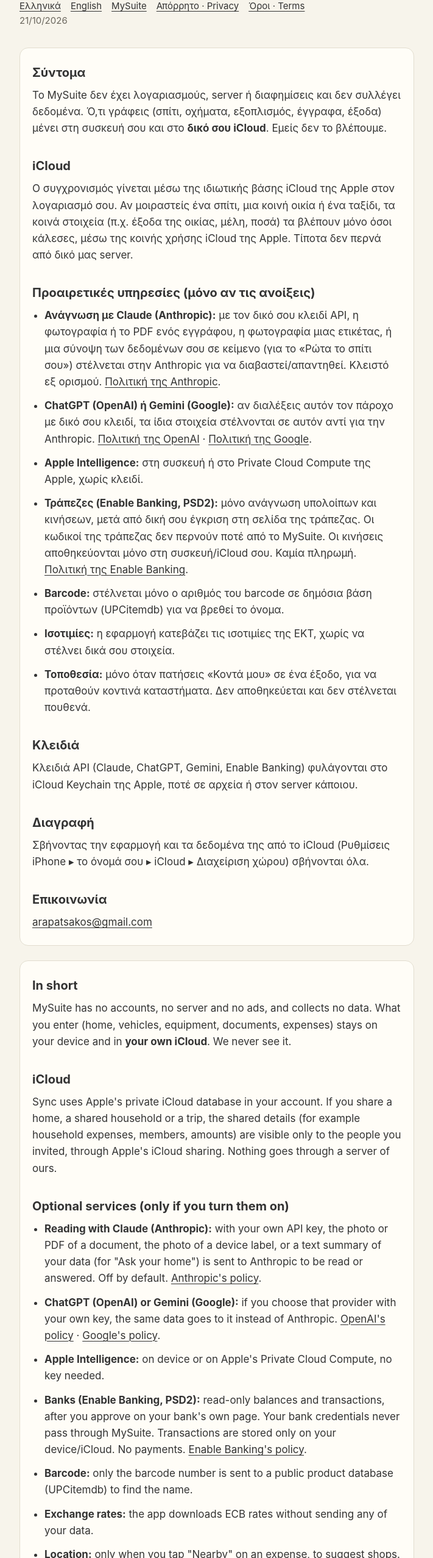
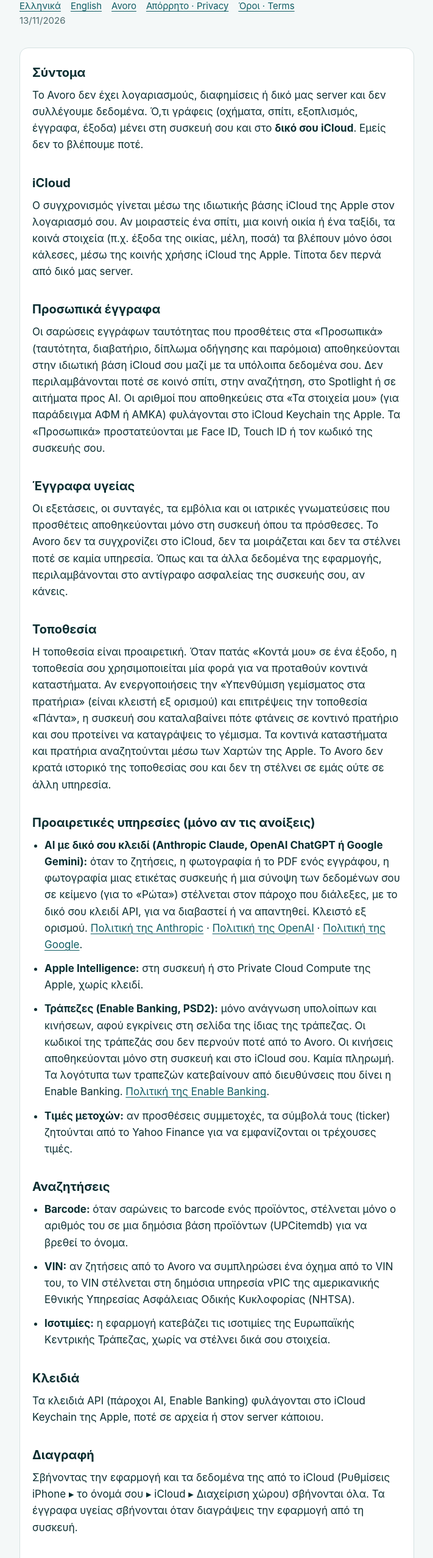
Before and after one commit to arapatsakos/mysuite-web, a plain HTML site: page privacy.html in a window 1280 px wide. Shown: the part 115-2670 px from the top of the page at 61% size, without its empty margins (284-995 px from the left). Drawn offline with Linux system fonts and the light colour scheme.

Commit message:
Avoro: μετονομασία σελίδων από MySuite, νέα παλέτα, ακριβής πολιτική απορρήτου (τοποθεσία Always, έγγραφα υγείας μόνο στη συσκευή, VIN, τιμές μετοχών)
Co-Authored-By: Claude Fable 5.2 <noreply@anthropic.com>

```diff
--- a/privacy.html
+++ b/privacy.html
@@ -4,11 +4,11 @@
 <meta charset="utf-8">
 <meta name="viewport" content="width=device-width, initial-scale=1">
 <meta name="color-scheme" content="light dark">
-<title>Πολιτική απορρήτου · Privacy Policy · MySuite</title>
+<title>Πολιτική απορρήτου · Privacy Policy · Avoro</title>
 <style>
-  :root { --bg: #F7F4EB; --fg: #333333; --muted: #6b675e; --line: #e2ddcf; --card: #fffdf7; --accent: #333333; }
+  :root { --bg: #F4F8F8; --fg: #0B2E31; --muted: #4F6B6E; --line: #D5E1E2; --card: #FFFFFF; --accent: #0F5C63; }
   @media (prefers-color-scheme: dark) {
-    :root { --bg: #333333; --fg: #F7F4EB; --muted: #bdb8ab; --line: #4a4a4a; --card: #3b3b3b; --accent: #F7F4EB; }
+    :root { --bg: #0B1F21; --fg: #E6F2F1; --muted: #9DB7B8; --line: #24423F; --card: #12292C; --accent: #6CCFC6; }
   }
   * { box-sizing: border-box; }
   html { -webkit-text-size-adjust: 100%; }
@@ -32,56 +32,74 @@
 <body>
 <main>
 <header>
-  <p class="app">MySuite</p>
+  <p class="app">Avoro</p>
   <h1>Πολιτική απορρήτου · Privacy Policy</h1>
-  <nav><a href="#el">Ελληνικά</a><a href="#en">English</a><a href="index.html">MySuite</a><a href="privacy.html">Απόρρητο · Privacy</a><a href="terms.html">Όροι · Terms</a></nav>
-  <p class="updated">21/10/2026</p>
+  <nav><a href="#el">Ελληνικά</a><a href="#en">English</a><a href="index.html">Avoro</a><a href="privacy.html">Απόρρητο · Privacy</a><a href="terms.html">Όροι · Terms</a></nav>
+  <p class="updated">13/11/2026</p>
 </header>
 <section class="lang" id="el">
 <h2>Σύντομα</h2>
-<p>Το MySuite δεν έχει λογαριασμούς, server ή διαφημίσεις και δεν συλλέγει δεδομένα. Ό,τι γράφεις (σπίτι, οχήματα, εξοπλισμός, έγγραφα, έξοδα) μένει στη συσκευή σου και στο <strong>δικό σου iCloud</strong>. Εμείς δεν το βλέπουμε.</p>
+<p>Το Avoro δεν έχει λογαριασμούς, διαφημίσεις ή δικό μας server και δεν συλλέγουμε δεδομένα. Ό,τι γράφεις (οχήματα, σπίτι, εξοπλισμός, έγγραφα, έξοδα) μένει στη συσκευή σου και στο <strong>δικό σου iCloud</strong>. Εμείς δεν το βλέπουμε ποτέ.</p>
 <h2>iCloud</h2>
 <p>Ο συγχρονισμός γίνεται μέσω της ιδιωτικής βάσης iCloud της Apple στον λογαριασμό σου. Αν μοιραστείς ένα σπίτι, μια κοινή οικία ή ένα ταξίδι, τα κοινά στοιχεία (π.χ. έξοδα της οικίας, μέλη, ποσά) τα βλέπουν μόνο όσοι κάλεσες, μέσω της κοινής χρήσης iCloud της Apple. Τίποτα δεν περνά από δικό μας server.</p>
+<h2>Προσωπικά έγγραφα</h2>
+<p>Οι σαρώσεις εγγράφων ταυτότητας που προσθέτεις στα «Προσωπικά» (ταυτότητα, διαβατήριο, δίπλωμα οδήγησης και παρόμοια) αποθηκεύονται στην ιδιωτική βάση iCloud σου μαζί με τα υπόλοιπα δεδομένα σου. Δεν περιλαμβάνονται ποτέ σε κοινό σπίτι, στην αναζήτηση, στο Spotlight ή σε αιτήματα προς AI. Οι αριθμοί που αποθηκεύεις στα «Τα στοιχεία μου» (για παράδειγμα ΑΦΜ ή ΑΜΚΑ) φυλάγονται στο iCloud Keychain της Apple. Τα «Προσωπικά» προστατεύονται με Face ID, Touch ID ή τον κωδικό της συσκευής σου.</p>
+<h2>Έγγραφα υγείας</h2>
+<p>Οι εξετάσεις, οι συνταγές, τα εμβόλια και οι ιατρικές γνωματεύσεις που προσθέτεις αποθηκεύονται μόνο στη συσκευή όπου τα πρόσθεσες. Το Avoro δεν τα συγχρονίζει στο iCloud, δεν τα μοιράζεται και δεν τα στέλνει ποτέ σε καμία υπηρεσία. Όπως και τα άλλα δεδομένα της εφαρμογής, περιλαμβάνονται στο αντίγραφο ασφαλείας της συσκευής σου, αν κάνεις.</p>
+<h2>Τοποθεσία</h2>
+<p>Η τοποθεσία είναι προαιρετική. Όταν πατάς «Κοντά μου» σε ένα έξοδο, η τοποθεσία σου χρησιμοποιείται μία φορά για να προταθούν κοντινά καταστήματα. Αν ενεργοποιήσεις την «Υπενθύμιση γεμίσματος στα πρατήρια» (είναι κλειστή εξ ορισμού) και επιτρέψεις την τοποθεσία «Πάντα», η συσκευή σου καταλαβαίνει πότε φτάνεις σε κοντινό πρατήριο και σου προτείνει να καταγράψεις το γέμισμα. Τα κοντινά καταστήματα και πρατήρια αναζητούνται μέσω των Χαρτών της Apple. Το Avoro δεν κρατά ιστορικό της τοποθεσίας σου και δεν τη στέλνει σε εμάς ούτε σε άλλη υπηρεσία.</p>
 <h2>Προαιρετικές υπηρεσίες (μόνο αν τις ανοίξεις)</h2>
 <ul>
-<li><strong>Ανάγνωση με Claude (Anthropic):</strong> με τον δικό σου κλειδί API, η φωτογραφία ή το PDF ενός εγγράφου, η φωτογραφία μιας ετικέτας, ή μια σύνοψη των δεδομένων σου σε κείμενο (για το «Ρώτα το σπίτι σου») στέλνεται στην Anthropic για να διαβαστεί/απαντηθεί. Κλειστό εξ ορισμού. <a href="https://www.anthropic.com/legal/privacy">Πολιτική της Anthropic</a>.</li>
-<li><strong>ChatGPT (OpenAI) ή Gemini (Google):</strong> αν διαλέξεις αυτόν τον πάροχο με δικό σου κλειδί, τα ίδια στοιχεία στέλνονται σε αυτόν αντί για την Anthropic. <a href="https://openai.com/policies/privacy-policy">Πολιτική της OpenAI</a> · <a href="https://policies.google.com/privacy">Πολιτική της Google</a>.</li>
+<li><strong>AI με δικό σου κλειδί (Anthropic Claude, OpenAI ChatGPT ή Google Gemini):</strong> όταν το ζητήσεις, η φωτογραφία ή το PDF ενός εγγράφου, η φωτογραφία μιας ετικέτας συσκευής ή μια σύνοψη των δεδομένων σου σε κείμενο (για το «Ρώτα») στέλνεται στον πάροχο που διάλεξες, με το δικό σου κλειδί API, για να διαβαστεί ή να απαντηθεί. Κλειστό εξ ορισμού. <a href="https://www.anthropic.com/legal/privacy">Πολιτική της Anthropic</a> · <a href="https://openai.com/policies/privacy-policy">Πολιτική της OpenAI</a> · <a href="https://policies.google.com/privacy">Πολιτική της Google</a>.</li>
 <li><strong>Apple Intelligence:</strong> στη συσκευή ή στο Private Cloud Compute της Apple, χωρίς κλειδί.</li>
-<li><strong>Τράπεζες (Enable Banking, PSD2):</strong> μόνο ανάγνωση υπολοίπων και κινήσεων, μετά από δική σου έγκριση στη σελίδα της τράπεζας. Οι κωδικοί της τράπεζας δεν περνούν ποτέ από το MySuite. Οι κινήσεις αποθηκεύονται μόνο στη συσκευή/iCloud σου. Καμία πληρωμή. <a href="https://enablebanking.com/privacy">Πολιτική της Enable Banking</a>.</li>
-<li><strong>Barcode:</strong> στέλνεται μόνο ο αριθμός του barcode σε δημόσια βάση προϊόντων (UPCitemdb) για να βρεθεί το όνομα.</li>
-<li><strong>Ισοτιμίες:</strong> η εφαρμογή κατεβάζει τις ισοτιμίες της ΕΚΤ, χωρίς να στέλνει δικά σου στοιχεία.</li>
-<li><strong>Τοποθεσία:</strong> μόνο όταν πατήσεις «Κοντά μου» σε ένα έξοδο, για να προταθούν κοντινά καταστήματα. Δεν αποθηκεύεται και δεν στέλνεται πουθενά.</li>
+<li><strong>Τράπεζες (Enable Banking, PSD2):</strong> μόνο ανάγνωση υπολοίπων και κινήσεων, αφού εγκρίνεις στη σελίδα της ίδιας της τράπεζας. Οι κωδικοί της τράπεζάς σου δεν περνούν ποτέ από το Avoro. Οι κινήσεις αποθηκεύονται μόνο στη συσκευή και στο iCloud σου. Καμία πληρωμή. Τα λογότυπα των τραπεζών κατεβαίνουν από διευθύνσεις που δίνει η Enable Banking. <a href="https://enablebanking.com/privacy">Πολιτική της Enable Banking</a>.</li>
+<li><strong>Τιμές μετοχών:</strong> αν προσθέσεις συμμετοχές, τα σύμβολά τους (ticker) ζητούνται από το Yahoo Finance για να εμφανίζονται οι τρέχουσες τιμές.</li>
+</ul>
+<h2>Αναζητήσεις</h2>
+<ul>
+<li><strong>Barcode:</strong> όταν σαρώνεις το barcode ενός προϊόντος, στέλνεται μόνο ο αριθμός του σε μια δημόσια βάση προϊόντων (UPCitemdb) για να βρεθεί το όνομα.</li>
+<li><strong>VIN:</strong> αν ζητήσεις από το Avoro να συμπληρώσει ένα όχημα από το VIN του, το VIN στέλνεται στη δημόσια υπηρεσία vPIC της αμερικανικής Εθνικής Υπηρεσίας Ασφάλειας Οδικής Κυκλοφορίας (NHTSA).</li>
+<li><strong>Ισοτιμίες:</strong> η εφαρμογή κατεβάζει τις ισοτιμίες της Ευρωπαϊκής Κεντρικής Τράπεζας, χωρίς να στέλνει δικά σου στοιχεία.</li>
 </ul>
 <h2>Κλειδιά</h2>
-<p>Κλειδιά API (Claude, ChatGPT, Gemini, Enable Banking) φυλάγονται στο iCloud Keychain της Apple, ποτέ σε αρχεία ή στον server κάποιου.</p>
+<p>Τα κλειδιά API (πάροχοι AI, Enable Banking) φυλάγονται στο iCloud Keychain της Apple, ποτέ σε αρχεία ή στον server κάποιου.</p>
 <h2>Διαγραφή</h2>
-<p>Σβήνοντας την εφαρμογή και τα δεδομένα της από το iCloud (Ρυθμίσεις iPhone ▸ το όνομά σου ▸ iCloud ▸ Διαχείριση χώρου) σβήνονται όλα.</p>
+<p>Σβήνοντας την εφαρμογή και τα δεδομένα της από το iCloud (Ρυθμίσεις iPhone ▸ το όνομά σου ▸ iCloud ▸ Διαχείριση χώρου) σβήνονται όλα. Τα έγγραφα υγείας σβήνονται όταν διαγράψεις την εφαρμογή από τη συσκευή.</p>
 <h2>Επικοινωνία</h2>
 <p><a href="mailto:arapatsakos@gmail.com">arapatsakos@gmail.com</a></p>
 </section>
 <section class="lang" id="en">
 <h2>In short</h2>
-<p>MySuite has no accounts, no server and no ads, and collects no data. What you enter (home, vehicles, equipment, documents, expenses) stays on your device and in <strong>your own iCloud</strong>. We never see it.</p>
+<p>Avoro has no accounts, no ads and no server of ours, and we collect no data. What you enter (vehicles, home, equipment, documents, expenses) stays on your device and in <strong>your own iCloud</strong>. We never see it.</p>
 <h2>iCloud</h2>
-<p>Sync uses Apple's private iCloud database in your account. If you share a home, a shared household or a trip, the shared details (for example household expenses, members, amounts) are visible only to the people you invited, through Apple's iCloud sharing. Nothing goes through a server of ours.</p>
+<p>Sync uses Apple's private iCloud database in your account. If you share a home, a household or a trip, the shared details (for example household expenses, members, amounts) are visible only to the people you invited, through Apple's iCloud sharing. Nothing goes through a server of ours.</p>
+<h2>Personal documents</h2>
+<p>Scans of identity documents that you add under Personal (identity card, passport, driving licence and similar) are stored in your private iCloud database with the rest of your data. They are never included in a shared home, in search, in Spotlight or in AI requests. Numbers you save in My details (for example a tax or social security number) are kept in Apple's iCloud Keychain. Personal is protected by Face ID, Touch ID or your device passcode.</p>
+<h2>Health documents</h2>
+<p>Lab results, prescriptions, vaccination records and medical reports that you add are stored only on the device where you added them. Avoro does not sync them to iCloud, does not share them and never sends them to any service. Like other app data, they are included in a backup of your device if you make one.</p>
+<h2>Location</h2>
+<p>Location is optional. When you tap "Near me" on an expense, your location is used once to suggest nearby shops. If you turn on "Fill-up reminder at petrol stations" (off by default) and allow location "Always", your device notices when you arrive at a nearby petrol station and offers to log the fill-up. Nearby shops and petrol stations are looked up through Apple Maps. Avoro does not keep a history of your location and does not send it to us or to any other service.</p>
 <h2>Optional services (only if you turn them on)</h2>
 <ul>
-<li><strong>Reading with Claude (Anthropic):</strong> with your own API key, the photo or PDF of a document, the photo of a device label, or a text summary of your data (for "Ask your home") is sent to Anthropic to be read or answered. Off by default. <a href="https://www.anthropic.com/legal/privacy">Anthropic's policy</a>.</li>
-<li><strong>ChatGPT (OpenAI) or Gemini (Google):</strong> if you choose that provider with your own key, the same data goes to it instead of Anthropic. <a href="https://openai.com/policies/privacy-policy">OpenAI's policy</a> · <a href="https://policies.google.com/privacy">Google's policy</a>.</li>
+<li><strong>AI with your own key (Anthropic Claude, OpenAI ChatGPT or Google Gemini):</strong> when you ask, the photo or PDF of a document, the photo of a device label, or a text summary of your data (for "Ask") is sent to the provider you chose, using your own API key, to be read or answered. Off by default. <a href="https://www.anthropic.com/legal/privacy">Anthropic's policy</a> · <a href="https://openai.com/policies/privacy-policy">OpenAI's policy</a> · <a href="https://policies.google.com/privacy">Google's policy</a>.</li>
 <li><strong>Apple Intelligence:</strong> on device or on Apple's Private Cloud Compute, no key needed.</li>
-<li><strong>Banks (Enable Banking, PSD2):</strong> read-only balances and transactions, after you approve on your bank's own page. Your bank credentials never pass through MySuite. Transactions are stored only on your device/iCloud. No payments. <a href="https://enablebanking.com/privacy">Enable Banking's policy</a>.</li>
-<li><strong>Barcode:</strong> only the barcode number is sent to a public product database (UPCitemdb) to find the name.</li>
-<li><strong>Exchange rates:</strong> the app downloads ECB rates without sending any of your data.</li>
-<li><strong>Location:</strong> only when you tap "Nearby" on an expense, to suggest shops. It is not stored or sent anywhere.</li>
+<li><strong>Banks (Enable Banking, PSD2):</strong> read-only balances and transactions, after you approve on your bank's own page. Your bank credentials never pass through Avoro. Transactions are stored only on your device and in your iCloud. No payments. Bank logos are downloaded from addresses provided by Enable Banking. <a href="https://enablebanking.com/privacy">Enable Banking's policy</a>.</li>
+<li><strong>Share prices:</strong> if you add holdings, their ticker symbols are requested from Yahoo Finance to show current prices.</li>
+</ul>
+<h2>Lookups</h2>
+<ul>
+<li><strong>Barcode:</strong> when you scan a product barcode, only the barcode number is sent to a public product database (UPCitemdb) to find the product name.</li>
+<li><strong>VIN:</strong> if you ask Avoro to fill in a vehicle from its VIN, the VIN is sent to the public vPIC service of the US National Highway Traffic Safety Administration (NHTSA).</li>
+<li><strong>Exchange rates:</strong> the app downloads the European Central Bank's rates, without sending any of your data.</li>
 </ul>
 <h2>Keys</h2>
-<p>API keys (Claude, ChatGPT, Gemini, Enable Banking) are kept in Apple's iCloud Keychain, never in files or on anyone's server.</p>
+<p>API keys (AI providers, Enable Banking) are kept in Apple's iCloud Keychain, never in files or on anyone's server.</p>
 <h2>Deletion</h2>
-<p>Deleting the app and its iCloud data (iPhone Settings ▸ your name ▸ iCloud ▸ Manage Storage) removes everything.</p>
+<p>Deleting the app and its iCloud data (iPhone Settings ▸ your name ▸ iCloud ▸ Manage Storage) removes everything. Health documents are removed when you delete the app from the device.</p>
 <h2>Contact</h2>
 <p><a href="mailto:arapatsakos@gmail.com">arapatsakos@gmail.com</a></p>
 </section>
-<footer>MySuite · Alexis Arapatsakos · <a href="mailto:arapatsakos@gmail.com">arapatsakos@gmail.com</a></footer>
+<footer>Avoro · Alexis Arapatsakos · <a href="mailto:arapatsakos@gmail.com">arapatsakos@gmail.com</a></footer>
 </main>
 </body>
 </html>
```
Also changed, not shown: bank-callback.html (+5 -5 lines), index.html (+12 -10 lines), terms.html (+11 -11 lines).
